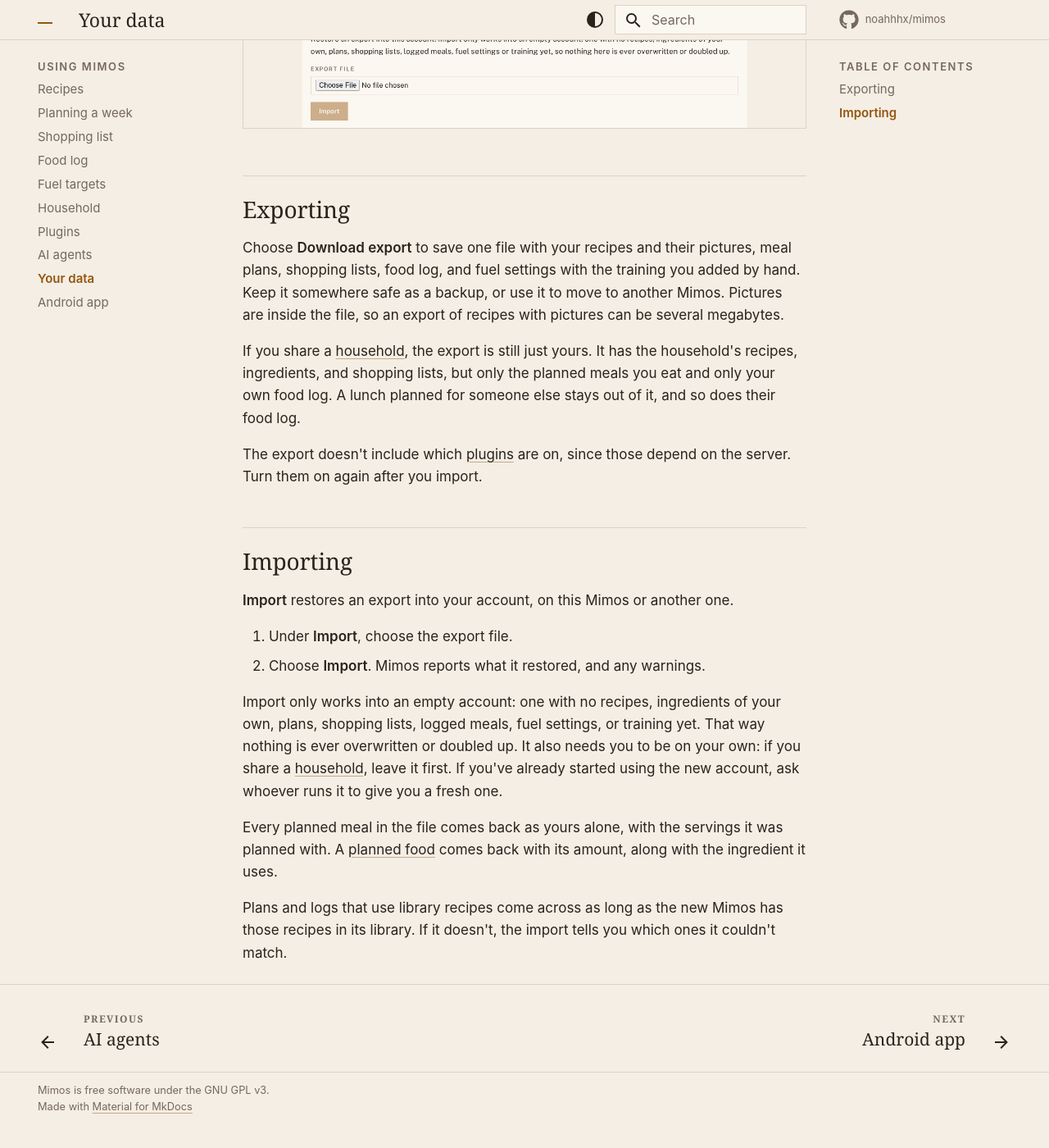
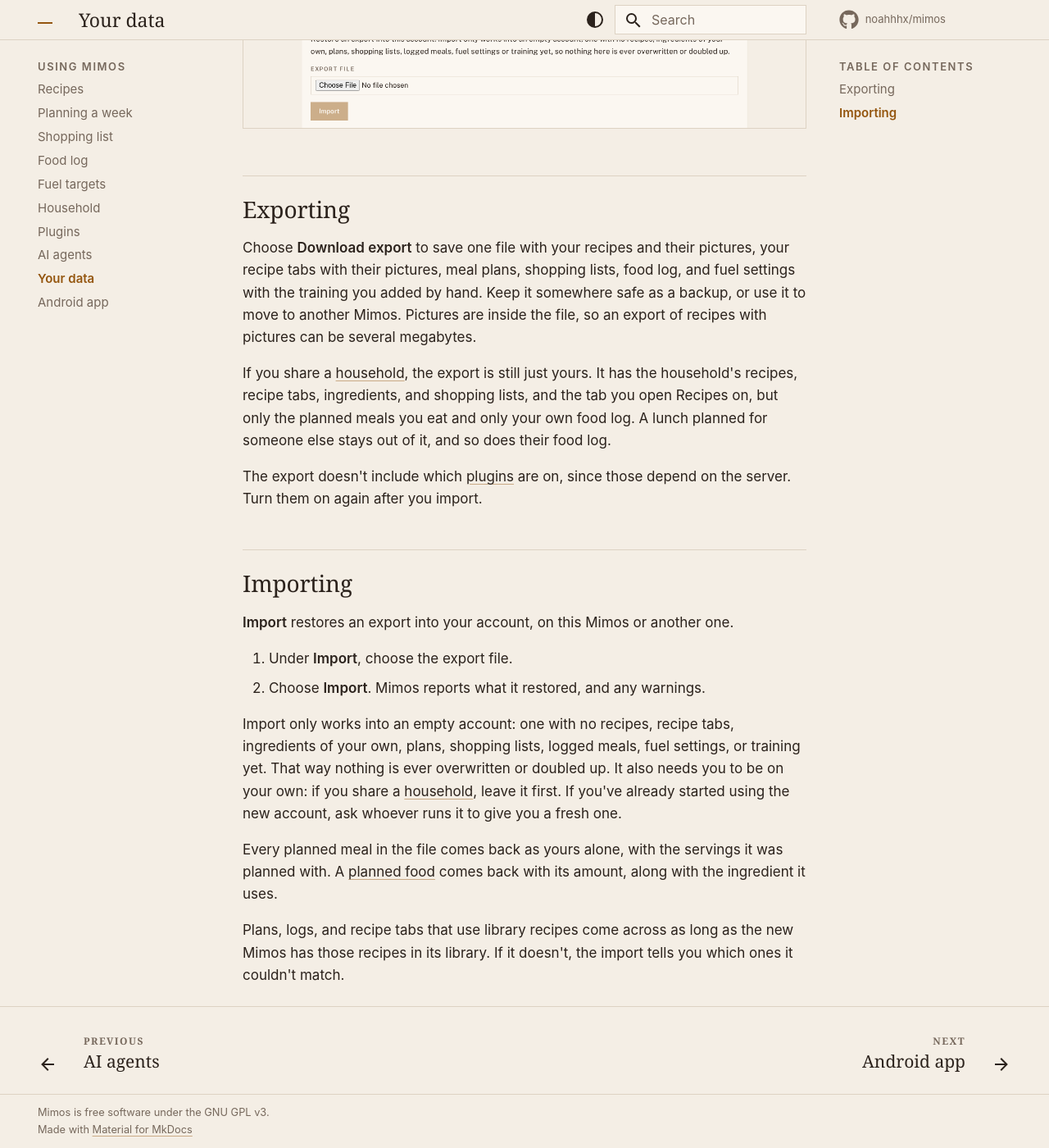
Before and after one commit to noahhhx/mimos, an MkDocs documentation site: the page built from docs/guide/your-data.md, in a window 1280 px wide and 1400 px high, scrolled down 621 px. Shown: the whole window at 82% size. Built offline with MkDocs 1.6.1 and Material for MkDocs 9.7.7, drawn with Linux system fonts in a browser that asks for light colours; comment, search, counter and statistics services are not loaded; before the commit the page ends 1994 px from its top, so only the background shows below that.

Commit message:
docs: record recipe tabs (ADR-0036)

```diff
--- a/docs/guide/your-data.md
+++ b/docs/guide/your-data.md
@@ -8,13 +8,14 @@ at the top right and choose **Your data**.
 ## Exporting
 
 Choose **Download export** to save one file with your recipes and their
-pictures, meal plans, shopping lists, food log, and fuel settings with the
-training you added by hand. Keep it somewhere safe as a backup, or use it
+pictures, your recipe tabs with their pictures, meal plans, shopping lists,
+food log, and fuel settings with the training you added by hand. Keep it somewhere safe as a backup, or use it
 to move to another Mimos. Pictures are inside the file, so an export of
 recipes with pictures can be several megabytes.
 
 If you share a [household](household.md), the export is still just yours.
-It has the household's recipes, ingredients, and shopping lists, but only
+It has the household's recipes, recipe tabs, ingredients, and shopping
+lists, and the tab you open Recipes on, but only
 the planned meals you eat and only your own food log. A lunch planned for
 someone else stays out of it, and so does their food log.
 
@@ -29,8 +30,8 @@ one.
 1. Under **Import**, choose the export file.
 2. Choose **Import**. Mimos reports what it restored, and any warnings.
 
-Import only works into an empty account: one with no recipes, ingredients
-of your own, plans, shopping lists, logged meals, fuel settings, or
+Import only works into an empty account: one with no recipes, recipe tabs,
+ingredients of your own, plans, shopping lists, logged meals, fuel settings, or
 training yet. That way nothing
 is ever overwritten or doubled up. It also needs you to be on your own: if
 you share a [household](household.md), leave it first. If you've already started using the new account, ask
@@ -40,6 +41,6 @@ Every planned meal in the file comes back as yours alone, with the
 servings it was planned with. A [planned food](planning.md#planning-a-single-food)
 comes back with its amount, along with the ingredient it uses.
 
-Plans and logs that use library recipes come across as long as the new
+Plans, logs, and recipe tabs that use library recipes come across as long as the new
 Mimos has those recipes in its library. If it doesn't, the import tells you
 which ones it couldn't match.
```
Also changed, not shown: docs/decisions/adr-0036-recipe-tabs.md (added, +111 -0 lines), docs/decisions/index.md (+1 -0 lines), docs/guide/household.md (+4 -4 lines).
